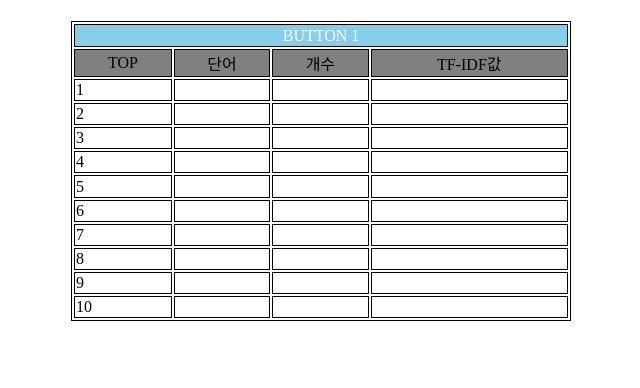
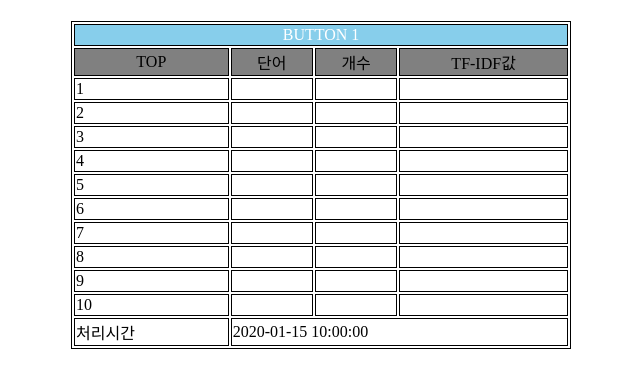
Before and after one commit to akuby21/OSFinalProject, a Flask app: template templates/button1.html in a window 1280 px wide. Shown: the top 388 px of the page, without its empty margins (319-959 px from the left). Run offline with Flask 2, Linux system fonts and the light colour scheme; the template is opened without the code that fills it: most values are stand-ins (such as "Sample title", 1, 10 or a date in 2020).

Commit message:
실행시간 표시

```diff
--- a/templates/button1.html
+++ b/templates/button1.html
@@ -160,6 +160,10 @@
 
    </tr>
 
+   <td> 처리시간 </td>
+
+   <td colspan="3"> {{time}} </td>
+
    </table>
 
   </body>
```
